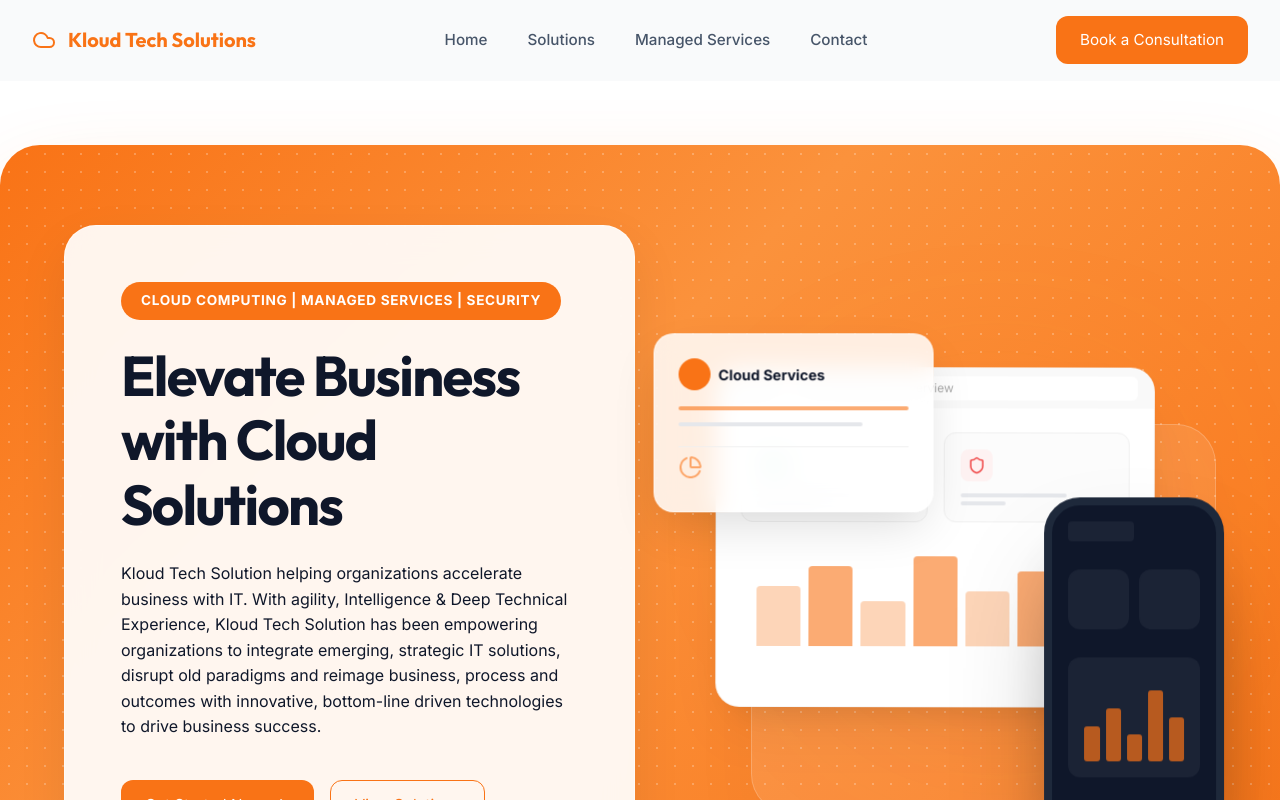
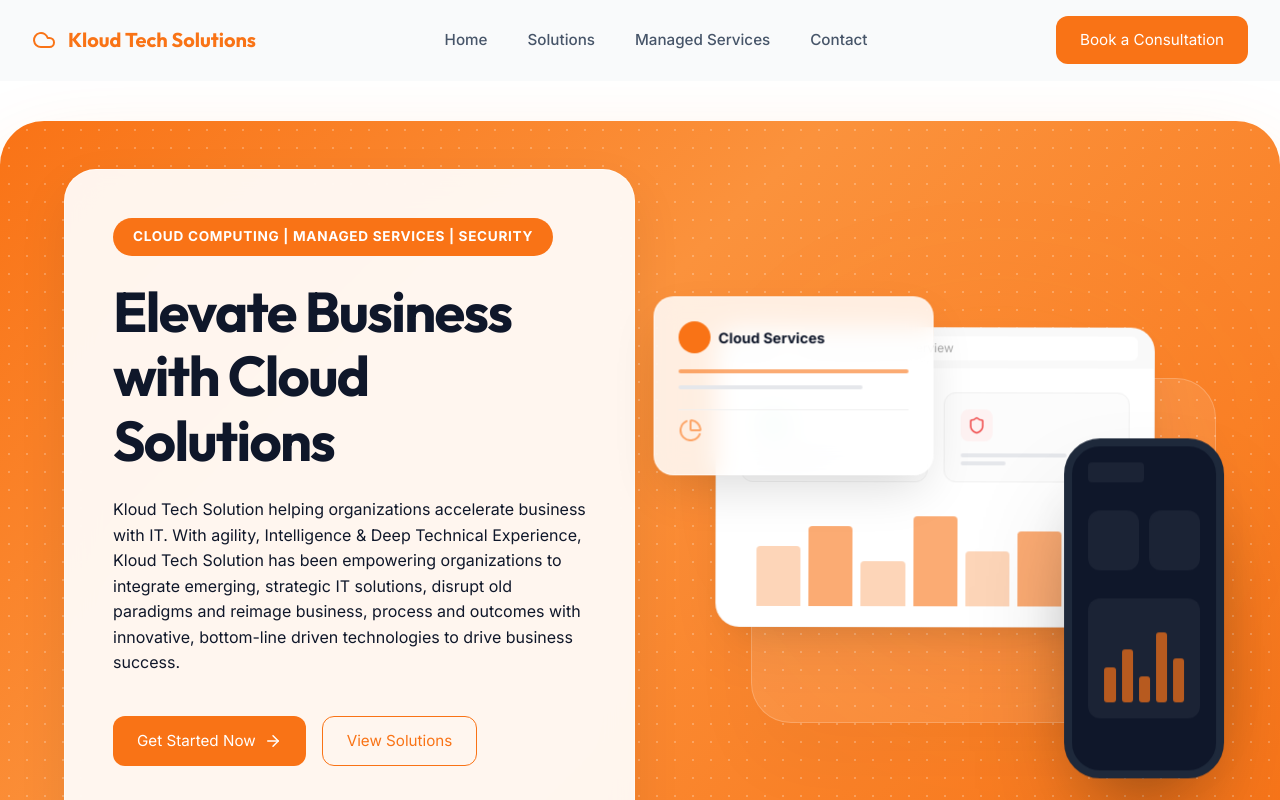
Before and after one commit to ayemunnn/Clean_kts, a React (Vite) app: page / in a window 1280 px wide. Shown: the top 800 px of the page. Built offline with nearby package versions, Linux system fonts and the light colour scheme.

Commit message:
feat: establish initial website structure and comprehensive styling for the landing page.

```diff
--- a/src/index.css
+++ b/src/index.css
@@ -192,18 +192,26 @@
 
 /* Hero */
 .hero-section {
-    padding: 4rem 0;
+    padding: 2.5rem 0;
     position: relative;
 }
 
 /* The Bold Orange Hero Panel */
 .hero-panel {
     background: linear-gradient(135deg, #f97316 0%, #fb923c 40%, #f97316 100%);
-    border-radius: 40px;
+    border-radius: 44px;
     position: relative;
     overflow: hidden;
-    padding: 80px 64px;
+    padding: 48px 64px;
     box-shadow: 0 40px 100px -20px rgba(249, 115, 22, 0.3);
+    transition: all 0.4s cubic-bezier(0.4, 0, 0.2, 1);
+    cursor: default;
+}
+
+.hero-panel:hover {
+    background: linear-gradient(135deg, #ea580c 0%, #f97316 50%, #ea580c 100%);
+    transform: translateY(-10px);
+    box-shadow: 0 60px 120px -20px rgba(249, 115, 22, 0.45);
 }
 
 .hero-panel::before {
@@ -231,7 +239,7 @@
     background: rgba(255, 255, 255, 0.92);
     backdrop-filter: blur(16px);
     border-radius: 32px;
-    padding: 56px;
+    padding: 48px;
     box-shadow: 0 20px 50px rgba(0, 0, 0, 0.08);
     border: 1px solid rgba(255, 255, 255, 0.5);
 }
@@ -409,7 +417,7 @@
 .visual-stack {
     position: relative;
     width: 100%;
-    height: 520px;
+    height: 460px;
     display: flex;
     align-items: center;
     justify-content: center;
@@ -457,7 +465,7 @@
 .main-desktop-card {
     position: absolute;
     width: 85%;
-    height: 340px;
+    height: 300px;
     background: white;
     border-radius: 24px;
     box-shadow: 0 30px 60px -12px rgba(0, 0, 0, 0.08), 0 18px 36px -18px rgba(0, 0, 0, 0.1);
@@ -489,8 +497,8 @@
 
 .mobile-mockup {
     position: absolute;
-    width: 180px;
-    height: 380px;
+    width: 160px;
+    height: 340px;
     background: #0f172a;
     border-radius: 36px;
     box-shadow: 0 60px 120px -30px rgba(0, 0, 0, 0.3), 0 40px 80px -40px rgba(0, 0, 0, 0.4);
```
Also changed, not shown: 4 other files (tests, documents, lock files or other folders).
